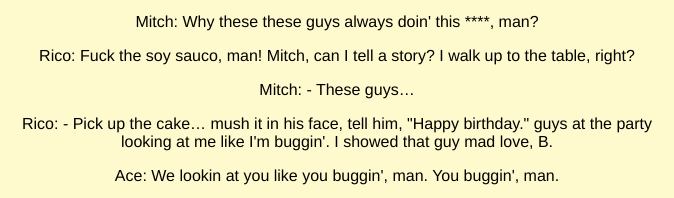
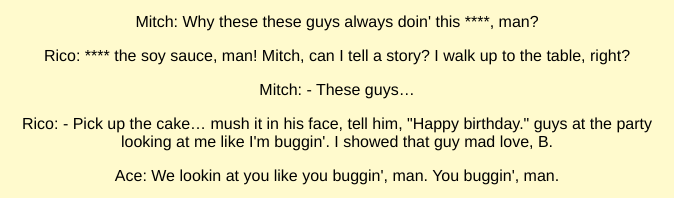
Before and after one commit to teweldea/Dom-play, a plain HTML site: page index.html in a window 1280 px wide. Shown: the part 490-688 px from the top of the page, 303-977 px from the left. Drawn offline with Linux system fonts and the light colour scheme.

Commit message:
Update index.html

```diff
--- a/index.html
+++ b/index.html
@@ -29,14 +29,14 @@
         <div id="play">
 <p>Harlem, NY<br>"The Spot"<br>1986, 2:35am</p>
 <p><span data-actor="rico"> Rico: So, you know, I'm up at this birthday party the other day.</span></p>
-<p><span data-actor="mitch"> Mitch:You told me about it. Talkin' about Charlie Rucks? </span></p>
+<p><span data-actor="mitch"> Mitch: You told me about it. Talkin' about Charlie Rucks? </span></p>
 <p><span data-actor="rico"> Rico: Exactly. </span></p>
 <p><span data-actor="mitch"> Mitch: Yeah, I couldn't make that ****. </span></p>
 <p><span data-actor="rico"> Rico: So, I'm up at that birthday -- I didn't bring him nothin'. So, see everybody up there got stuff for him. So I walk up to the table --  </span></p>
 <p><span data-actor="mitch"> Mitch: Ain't got no soy sauce up there, B.? </span></p>
 <p><span data-actor="ace"> Ace: No, they didn't put no messin' soy sauce in the bag, man.</span></p>
 <p><span data-actor="mitch"> Mitch: Why these these guys always doin' this ****, man? </span></p>
-<p><span data-actor="rico"> Rico: Fuck the soy sauco, man! Mitch, can I tell a story? I walk up to the table, right? </span></p>
+<p><span data-actor="rico"> Rico: **** the soy sauce, man! Mitch, can I tell a story? I walk up to the table, right? </span></p>
 <p><span data-actor="mitch"> Mitch: - These guys… </span></p>
 <p><span data-actor="rico"> Rico: - Pick up the cake… mush it in his face, tell him, "Happy birthday." guys at the party looking at me like I'm buggin'. I showed that guy mad love, B. </span></p>
 <p><span data-actor="ace"> Ace:  We lookin at you like you buggin', man. You buggin', man. </span></p>
```
